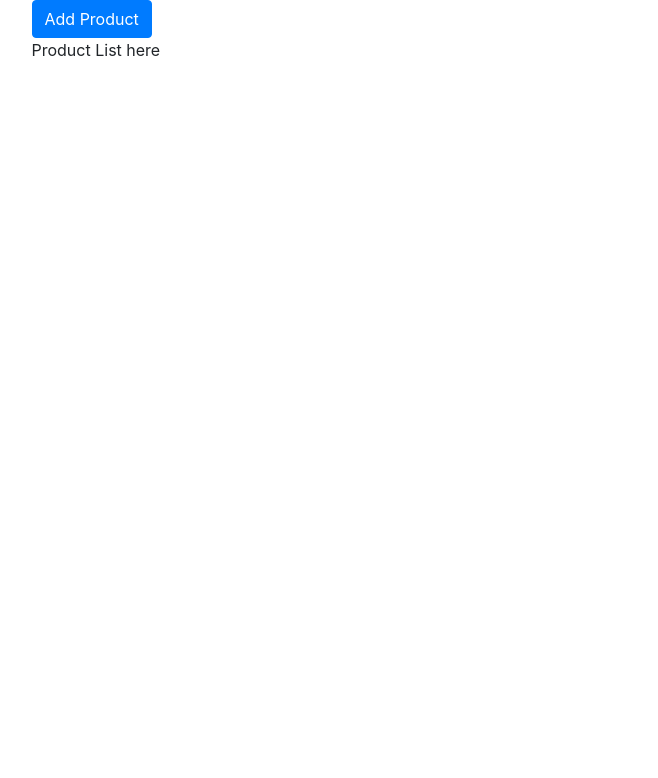
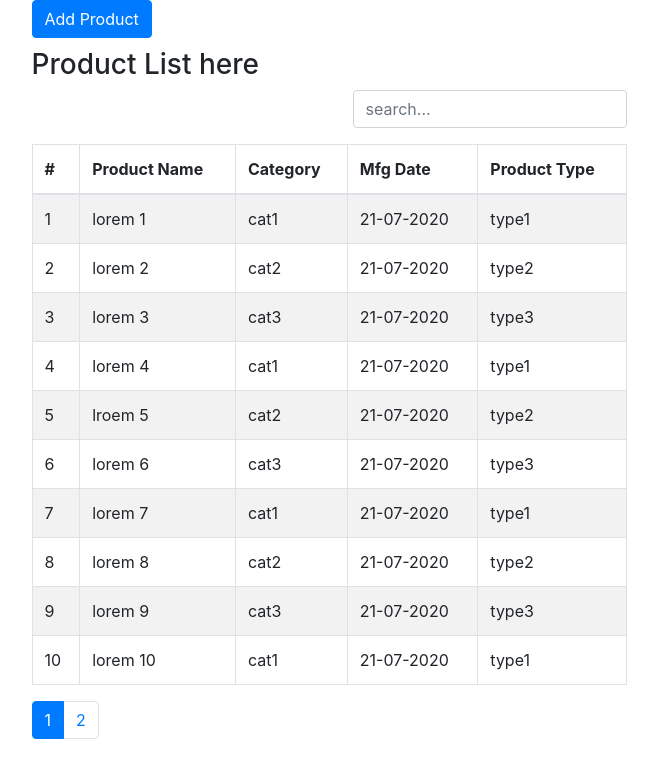
Before and after one commit to nehalahmad/product-management, a React (Create React App) app: page / in a window 1280 px wide. Shown: the top 778 px of the page, without its empty margins (311-969 px from the left). Built offline with nearby package versions, Linux system fonts and the light colour scheme.

Commit message:
add pagination and searching

```diff
--- a/src/containers/AddProduct/AddProduct.js
+++ b/src/containers/AddProduct/AddProduct.js
@@ -43,6 +43,8 @@ class AddProduct extends Component {
     };
 
     this.props.onAddProduct(product);
+
+    this.props.history.goBack();
   }
 
   nameChangeHandler = (e) => {
@@ -65,7 +67,7 @@ class AddProduct extends Component {
         </Form.Group>
         <Form.Group controlId="exampleForm.ControlSelect1">
           <Form.Label>Category</Form.Label>
-          <Form.Control as="select" multiple>
+          <Form.Control as="select" multiple ref={(ref) => (this.catRef = ref)}>
             <option value="cat1">Category 1</option>
             <option value="cat2">Category 2</option>
             <option value="cat3">Category 3</option>
@@ -73,11 +75,11 @@ class AddProduct extends Component {
         </Form.Group>
         <Form.Group controlId="exampleForm.ControlInput3">
           <Form.Label>Mfg Date</Form.Label>
-          <Form.Control type="text" />
+          <Form.Control type="text" ref={(ref) => (this.mfgDateRef = ref)} />
         </Form.Group>
         <Form.Group controlId="exampleForm.ControlInput4">
           <Form.Label>Product Type</Form.Label>
-          <Form.Control as="select">
+          <Form.Control as="select" ref={(ref) => (this.typeRef = ref)}>
             <option value="type1">Type 1</option>
             <option value="type2">Type 2</option>
             <option value="type3">Type 3</option>
--- a/src/containers/ProductList/ProductList.js
+++ b/src/containers/ProductList/ProductList.js
@@ -1,29 +1,132 @@
-import React, { Component } from "react";
+import React, { Component, createRef } from "react";
 import { connect } from "react-redux";
-import { Pagination, Row, Col, CardColumns, Button } from "react-bootstrap";
+import { Pagination, Row, Col, Button, Table, Form } from "react-bootstrap";
 
 import * as actions from "../../store/actions";
 
 import WithErrorHandler from "../../hoc/withErrorHandler/withErrorHandler";
 
 class ProductList extends Component {
+  state = { pageNumber: 1, limit: 10 };
+
   constructor(props) {
     super(props);
 
+    this.searchRef = createRef();
+
     this.addProductClickHandler = this.addProductClickHandler.bind(this);
+  }
+
+  componentDidMount() {
+    this.props.onProductsGet(
+      this.state.limit,
+      this.state.pageNumber,
+      this.searchRef.value
+    );
   }
 
   addProductClickHandler() {
     this.props.history.push("/product/add");
   }
 
+  switchPages(pageNumber) {
+    this.props.onProductsGet(
+      this.state.limit,
+      pageNumber,
+      this.searchRef.value
+    );
+    this.setState({ pageNumber });
+  }
+
+  submitFormHandler = (event) => {
+    event.preventDefault();
+
+    this.props.onProductsGet(this.state.limit, 1, this.searchRef.value);
+
+    this.setState({ pageNumber: 1 });
+  };
+
   render() {
+    let paginationBasic = null;
+
+    let tableBody = (
+      <tr>
+        <td colSpan="5" align="center">
+          No Products
+        </td>
+      </tr>
+    );
+
+    if (this.props.filteredProducts && this.props.filteredProducts.length) {
+      let items = [];
+      for (
+        let number = 1;
+        number <= Math.ceil(this.props.products.length / this.state.limit);
+        number++
+      ) {
+        items.push(
+          <Pagination.Item
+            key={number}
+            active={number === this.state.pageNumber}
+            onClick={() => this.switchPages(number)}
+          >
+            {number}
+          </Pagination.Item>
+        );
+      }
+
+      paginationBasic = <Pagination>{items}</Pagination>;
+
+      tableBody = this.props.filteredProducts.map((product, index) => (
+        <tr key={product.id}>
+          <td>{product.id}</td>
+          <td>{product.name}</td>
+          <td>{product.category}</td>
+          <td>{product.mfgDate}</td>
+          <td>{product.type}</td>
+        </tr>
+      ));
+    }
+
     return (
       <Row>
         <Col sm="12">
           <Button onClick={this.addProductClickHandler}>Add Product</Button>
         </Col>
-        <Col sm="12">Product List here</Col>
+        <br />
+        <br />
+        <Col sm="12">
+          <h3>Product List here</h3>
+
+          <Row className="justify-content-sm-end">
+            <Col sm="auto">
+              <Form onSubmit={this.submitFormHandler}>
+                <Form.Group controlId="exampleForm.ControlInput1">
+                  <Form.Control
+                    type="search"
+                    placeholder="search..."
+                    maxLength="100"
+                    ref={(ref) => (this.searchRef = ref)}
+                  />
+                </Form.Group>
+              </Form>
+            </Col>
+          </Row>
+
+          <Table striped bordered hover>
+            <thead>
+              <tr>
+                <th>#</th>
+                <th>Product Name</th>
+                <th>Category</th>
+                <th>Mfg Date</th>
+                <th>Product Type</th>
+              </tr>
+            </thead>
+            <tbody>{tableBody}</tbody>
+          </Table>
+        </Col>
+        <Col sm="12">{paginationBasic}</Col>
       </Row>
     );
   }
@@ -31,10 +134,14 @@ class ProductList extends Component {
 
 const mapStateToProps = (state) => ({
   products: state.product.products,
+  filteredProducts: state.product.filteredProducts,
+  limit: state.product.limit,
+  offset: state.product.offset,
 });
 
 const mapDispatchToProps = (dispatch) => ({
-  onProductsGet: (slug) => dispatch(actions.getProducts(slug)),
+  onProductsGet: (limit, pageNumber, searchKeyword) =>
+    dispatch(actions.getProducts(limit, pageNumber, searchKeyword)),
 });
 
 export default connect(
--- a/src/store/actions/actionTypes.js
+++ b/src/store/actions/actionTypes.js
@@ -1,7 +1,2 @@
 export const GET_PRODUCTS = "GET_PRODUCTS";
-
 export const ADD_PRODUCT = "ADD_PRODUCT";
-export const ADD_PRODUCT_START = "ADD_PRODUCT_START";
-export const ADD_PRODUCT_END = "ADD_PRODUCT_END";
-export const ADD_PRODUCT_SUCCESS = "ADD_PRODUCT_END";
-export const ADD_PRODUCT_FAIL = "ADD_PRODUCT_END";
--- a/src/store/actions/product.js
+++ b/src/store/actions/product.js
@@ -5,20 +5,9 @@ export const addProduct = (product) => ({
   product,
 });
 
-export const addProductStart = () => ({
-  type: actionTypes.ADD_PRODUCT_START,
+export const getProducts = (limit, pageNumber, searchKeyword) => ({
+  type: actionTypes.GET_PRODUCTS,
+  limit,
+  pageNumber,
+  searchKeyword,
 });
-
-export const addProductSuccess = (product) => ({
-  type: actionTypes.ADD_PRODUCT_SUCCESS,
-  product,
-});
-
-export const addProductFail = (product) => ({
-  type: actionTypes.ADD_PRODUCT_FAIL,
-  product,
-});
-
-export const getProducts = () => ({
-  type: actionTypes.GET_PRODUCTS,
-});
--- a/src/store/reducers/product.js
+++ b/src/store/reducers/product.js
@@ -2,26 +2,157 @@ import * as actionTypes from "../actions/actionTypes";
 import { updateObject } from "../../shared/utility";
 
 const initialState = {
-  products: [],
-  product: 0,
+  products: [
+    {
+      name: "lorem 1",
+      category: "cat1",
+      mfgDate: "21-07-2020",
+      type: "type1",
+      specifications: [],
+      id: 1,
+    },
+    {
+      name: "lorem 2",
+      category: "cat2",
+      mfgDate: "21-07-2020",
+      type: "type2",
+      specifications: [],
+      id: 2,
+    },
+    {
+      name: "lorem 3",
+      category: "cat3",
+      mfgDate: "21-07-2020",
+      type: "type3",
+      specifications: [],
+      id: 3,
+    },
+    {
+      name: "lorem 4",
+      category: "cat1",
+      mfgDate: "21-07-2020",
+      type: "type1",
+      specifications: [],
+      id: 4,
+    },
+    {
+      name: "lroem 5",
+      category: "cat2",
+      mfgDate: "21-07-2020",
+      type: "type2",
+      specifications: [],
+      id: 5,
+    },
+    {
+      name: "lorem 6",
+      category: "cat3",
+      mfgDate: "21-07-2020",
+      type: "type3",
+      specifications: [],
+      id: 6,
+    },
+    {
+      name: "lorem 7",
+      category: "cat1",
+      mfgDate: "21-07-2020",
+      type: "type1",
+      specifications: [],
+      id: 7,
+    },
+    {
+      name: "lorem 8",
+      category: "cat2",
+      mfgDate: "21-07-2020",
+      type: "type2",
+      specifications: [],
+      id: 8,
+    },
+    {
+      name: "lorem 9",
+      category: "cat3",
+      mfgDate: "21-07-2020",
+      type: "type3",
+      specifications: [],
+      id: 9,
+    },
+    {
+      name: "lorem 10",
+      category: "cat1",
+      mfgDate: "21-07-2020",
+      type: "type1",
+      specifications: [],
+      id: 10,
+    },
+    {
+      name: "lorem 11",
+      category: "cat2",
+      mfgDate: "21-07-2020",
+      type: "type2",
+      specifications: [],
+      id: 11,
+    },
+    {
+      name: "lorem 12",
+      category: "cat3",
+      mfgDate: "21-07-2020",
+      type: "type3",
+      specifications: [],
+      id: 12,
+    },
+    {
+      name: "lorem 13",
+      category: "cat2",
+      mfgDate: "21-07-2020",
+      type: "type2",
+      specifications: [],
+      id: 13,
+    },
+  ],
+  filteredProducts: [],
   loading: false,
   error: null,
-  limit: 10,
-  offset: 0,
+};
+
+const addProduct = (state, action) => {
+  let lastProductId = 0;
+
+  if (state.products && state.products.length) {
+    lastProductId = state.products[state.products.length - 1].id;
+  }
+
+  const newProduct = updateObject(action.product, { id: lastProductId + 1 });
+  return updateObject(state, {
+    loading: false,
+    error: null,
+    products: state.products.concat(newProduct),
+  });
+};
+
+const getProducts = (state, action) => {
+  let filteredProducts = JSON.parse(JSON.stringify(state.products));
+
+  if (action.searchKeyword.length) {
+    filteredProducts = state.products.filter((product) =>
+      product.name.includes(action.searchKeyword)
+    );
+  }
+
+  filteredProducts = filteredProducts.slice(
+    (action.pageNumber - 1) * action.limit,
+    action.limit * action.pageNumber
+  );
+
+  return updateObject(state, {
+    filteredProducts,
+  });
 };
 
 const reducer = (state = initialState, action) => {
   switch (action.type) {
     case actionTypes.ADD_PRODUCT:
-      return updateObject(state, {
-        products: state.products.concat(action.product),
-      });
-    case actionTypes.ADD_PRODUCT_START:
-      return updateObject(state, { loading: true });
-    case actionTypes.ADD_PRODUCT_SUCCESS:
-      return updateObject(state, { loading: false });
-    case actionTypes.ADD_PRODUCT_FAIL:
-      return updateObject(state, { loading: false, error: action.error });
+      return addProduct(state, action);
+    case actionTypes.GET_PRODUCTS:
+      return getProducts(state, action);
     default:
       return state;
   }
```
